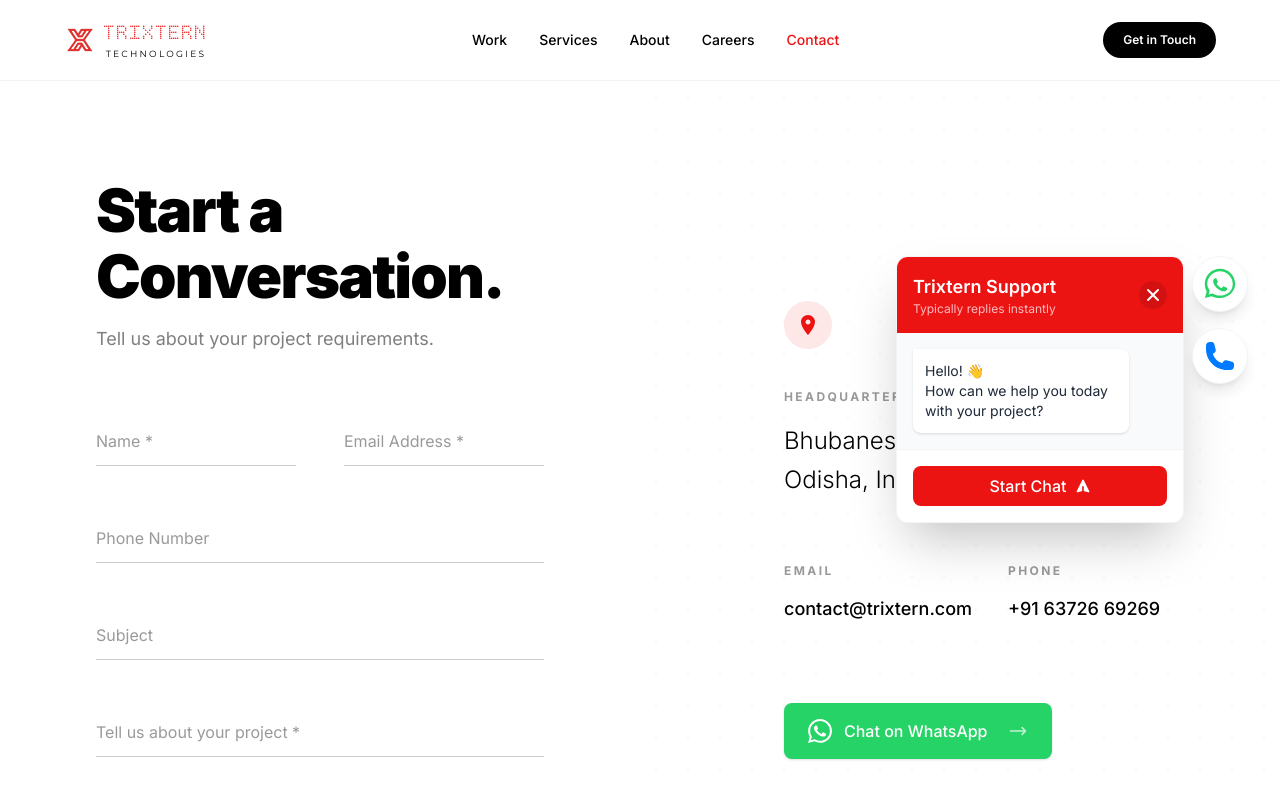
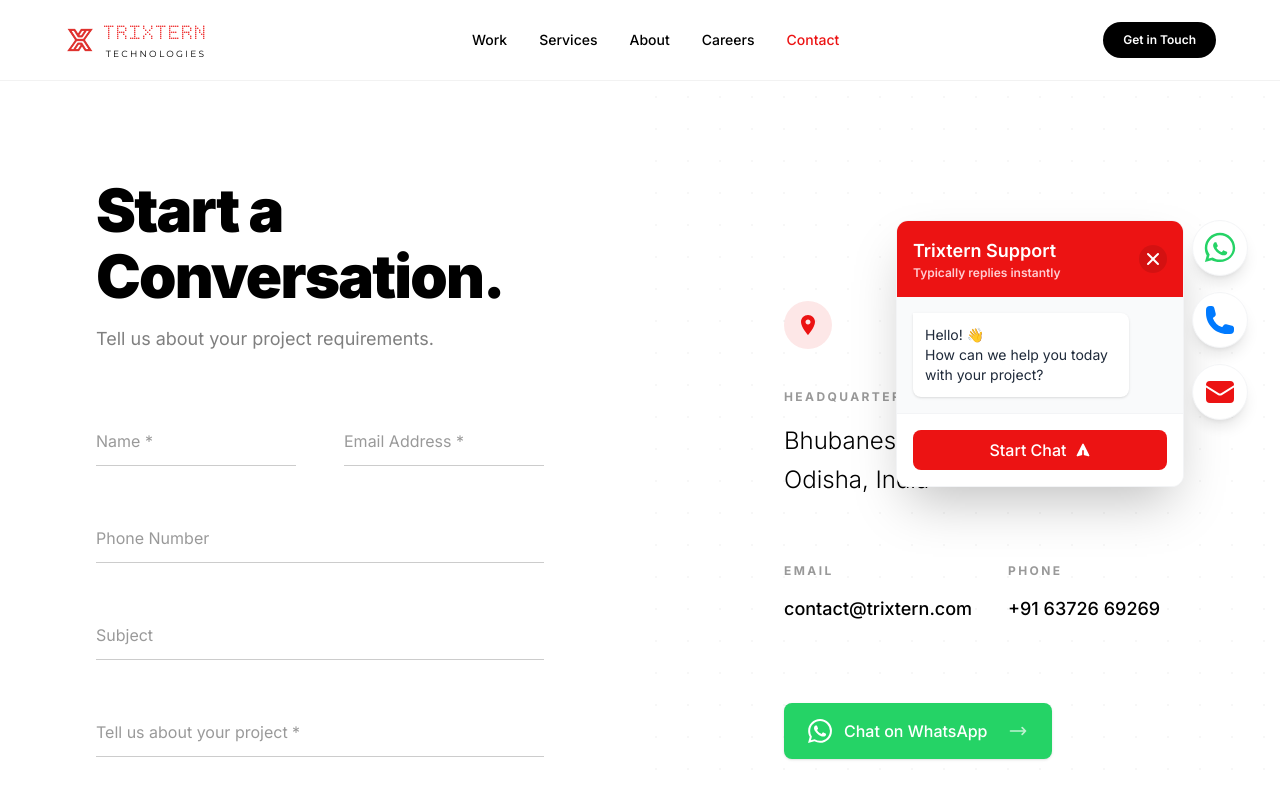
Before and after one commit to lanzkrish/trixtern-site, a Next.js app: page /contact in a window 1280 px wide. Both pictures are taken after a click on the button "Open WhatsApp Chat". Shown: the top 800 px of the page. Built offline with nearby package versions, Linux system fonts and the light colour scheme.

Commit message:
feat: add contact page, layout, and contact CTA component with global styling

```diff
--- a/src/app/contact/page.tsx
+++ b/src/app/contact/page.tsx
@@ -226,7 +226,7 @@
 
           <div className="pt-2 md:pt-4">
             <a
-              href="https://wa.me/919815763993?text=Hi!%20I%20would%20like%20to%20know%20more"
+              href="https://wa.me/916372669269?text=Hi!%20I%20would%20like%20to%20know%20more"
               target="_blank"
               rel="noopener noreferrer"
               className="inline-flex items-center gap-3 px-6 py-3 md:py-4 bg-[#25D366] hover:bg-[#20bd5a] text-white text-sm md:text-base font-medium rounded-lg transition-all shadow-sm hover:shadow-md group w-fit"
--- a/src/app/globals.css
+++ b/src/app/globals.css
@@ -25,8 +25,8 @@
 }
 
 ::selection {
-  background-color: rgba(236, 19, 19, 0.15);
-  color: #ec1313;
+  background-color: #000;
+  color: #fff;
 }
 
 /* ── Floating-label inputs (Contact page) ───────────────────── */
--- a/src/components/WhatsAppCTA.tsx
+++ b/src/components/WhatsAppCTA.tsx
@@ -1,7 +1,7 @@
 "use client";
 
 import React, { useState } from "react";
-
+import Link from "next/link";
 const WhatsAppCTA = () => {
   const [isOpen, setIsOpen] = useState(false);
 
@@ -9,20 +9,19 @@
 
   return (
     <div
-      className="fixed z-50 flex flex-col gap-4 items-center"
+      className="fixed z-50 flex flex-col gap-4 items-center right-4 md:right-8"
       style={{
         top: "40%",
-        right: "2rem",
         transform: "translateY(-50%)",
       }}
     >
       {/* Dialog Box */}
       {isOpen && (
-        <div className="absolute right-16 top-0 w-72 bg-white rounded-xl shadow-2xl border border-gray-100 overflow-hidden animate-in fade-in slide-in-from-right-4 duration-300">
+        <div className="absolute right-16 top-0 w-[calc(100vw-6rem)] max-w-[18rem] bg-white rounded-xl shadow-2xl border border-gray-100 overflow-hidden animate-in fade-in slide-in-from-right-4 duration-300">
           <div className="bg-[#ec1313] text-white p-4 flex justify-between items-center">
             <div>
               <h3 className="font-semibold text-lg">Trixtern Support</h3>
-              <p className="text-xs opacity-90 text-[#ffcdd2]">Typically replies instantly</p>
+              <p className="text-xs font-semibold text-[#ffcdd2]">Typically replies instantly</p>
             </div>
             <button
               onClick={toggleDialog}
@@ -44,7 +43,7 @@
 
           <div className="p-4 bg-white border-t border-gray-100">
             <a
-              href="https://api.whatsapp.com/send/?phone=919815763993&text=Hi%21+I+would+like+to+know+more&type=phone_number&app_absent=0"
+              href="https://api.whatsapp.com/send/?phone=916372669269&text=Hi%21+I+would+like+to+know+more&type=phone_number&app_absent=0"
               target="_blank"
               rel="noopener noreferrer"
               onClick={() => setIsOpen(false)}
@@ -87,7 +86,7 @@
 
       {/* Floating Call Button */}
       <a
-        href="tel:+919815763993"
+        href="tel:+916372669269"
         className="group relative flex items-center justify-center w-14 h-14 bg-white rounded-full shadow-lg hover:shadow-xl hover:scale-105 transition-all duration-300 border border-gray-100"
         aria-label="Call Us Now"
       >
@@ -100,6 +99,23 @@
           Call Now
         </span>
       </a>
+
+      {/* Floating Contact Us Button */}
+      <Link
+        href="/contact"
+        className="group relative flex items-center justify-center w-14 h-14 bg-white rounded-full shadow-lg hover:shadow-xl hover:scale-105 transition-all duration-300 border border-gray-100"
+        aria-label="Contact Us"
+      >
+        <svg xmlns="http://www.w3.org/2000/svg" viewBox="0 0 24 24" className="w-8 h-8 text-[#ec1313] transition-transform duration-300 group-hover:scale-110" fill="currentColor">
+          <path d="M1.5 8.67v8.58a3 3 0 003 3h15a3 3 0 003-3V8.67l-8.928 5.493a3 3 0 01-3.144 0L1.5 8.67z" />
+          <path d="M22.5 6.908V6.75a3 3 0 00-3-3h-15a3 3 0 00-3 3v.158l9.714 5.978a1.5 1.5 0 001.572 0L22.5 6.908z" />
+        </svg>
+
+        {/* Tooltip */}
+        <span className="absolute right-full mr-4 px-3 py-2 bg-black text-white text-sm font-medium rounded-md whitespace-nowrap opacity-0 group-hover:opacity-100 transition-opacity duration-300 pointer-events-none">
+          Contact Us
+        </span>
+      </Link>
     </div>
   );
 };
```
